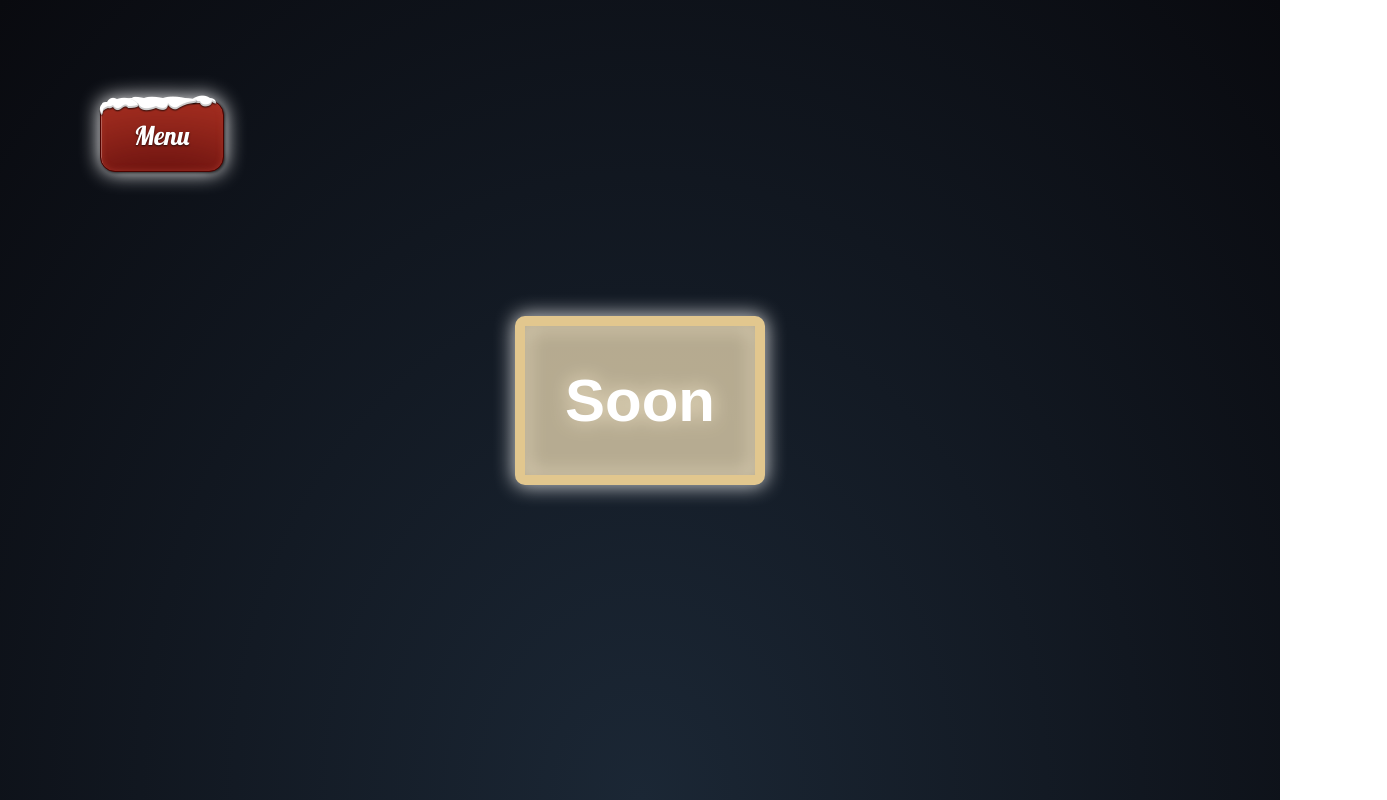
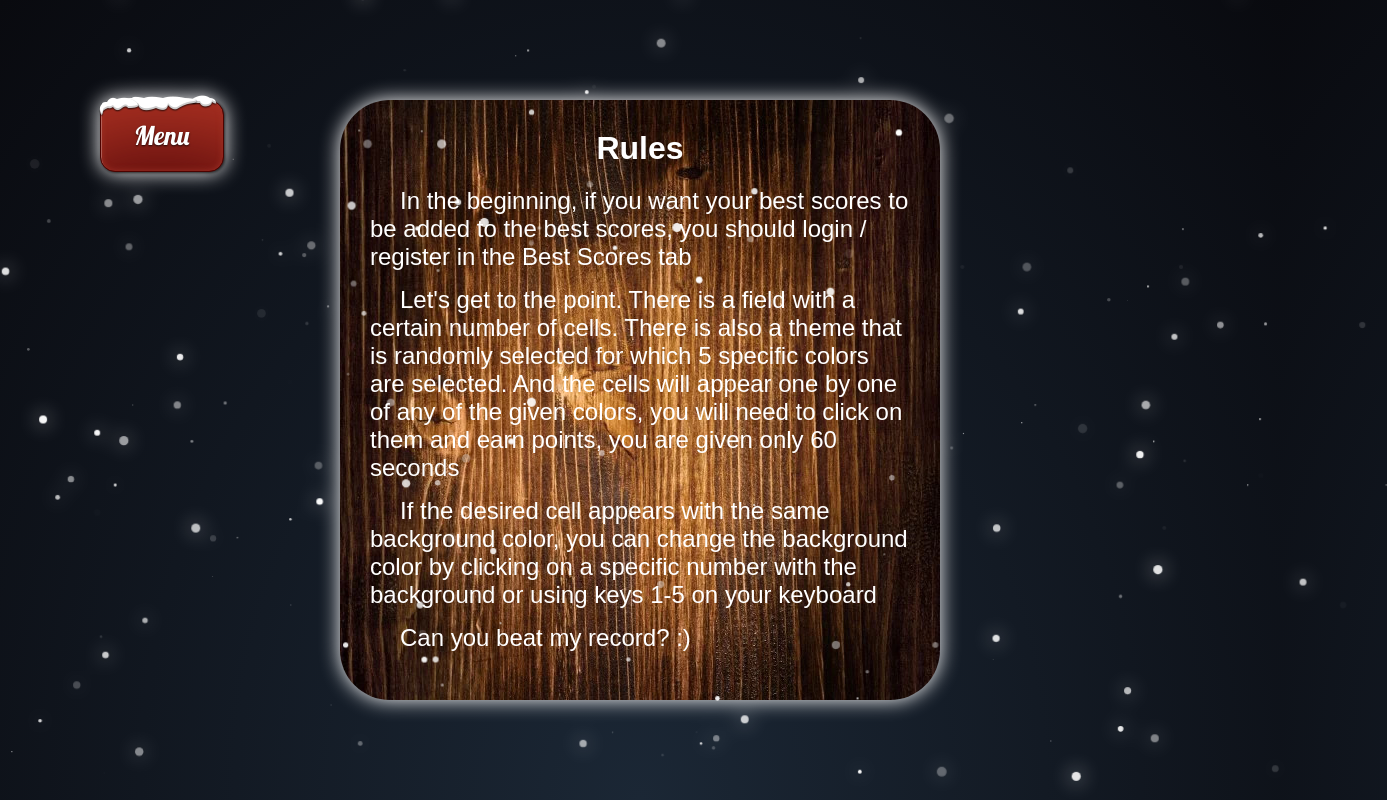
Before and after one commit to dansmht/Try-To-Get, a React (Create React App) app: page /rules in a window 1280 px wide. Shown: the whole page, 1387 px wide, since content can reach past the window. Built offline with nearby package versions, Linux system fonts and the light colour scheme.

Commit message:
Added tab Rules

```diff
--- a/src/App.js
+++ b/src/App.js
@@ -2,6 +2,7 @@ import React from 'react'
 import './App.css'
 import { Route, Switch } from 'react-router-dom'
 import Game from './components/Game/Game'
+import Rules from './components/Rules/Rules'
 import Menu from './components/Menu/Menu'
 import BestScoresContainer from './components/BestScores/BestScoresContainer'
 import Soon from './components/Soon/Soon'
@@ -12,8 +13,9 @@ const App = () => {
       <div className="container">
         <Switch>
           <Route exact path='/' component={Menu} />
-          <Route path='/game' component={Game} />
-          <Route path='/best' component={BestScoresContainer} />
+          <Route exact path='/game' component={Game} />
+          <Route exact path='/rules' component={Rules} />
+          <Route exact path='/best' component={BestScoresContainer} />
           <Route component={Soon} />
         </Switch>
       </div>
--- /dev/null
+++ b/src/components/Rules/Rules.css
@@ -0,0 +1,35 @@
+.rules-wrapper {
+  display: flex;
+  flex-direction: column;
+  justify-content: center;
+  align-items: center;
+  min-height: 100vh;
+}
+
+.rules {
+  position: relative;
+  width: 600px;
+  height: 600px;
+  padding: 30px;
+  color: #ffffff;
+  background: #3d2807 url('../../../src/assets/bg.jpg') no-repeat center center / cover;
+  border-radius: 50px;
+  overflow: auto;
+  font-size: 1.5rem;
+}
+
+.rules::-webkit-scrollbar {
+  width: 0;
+  background: transparent;
+}
+
+.rules h2 {
+  text-align: center;
+  font-size: 2rem;
+  margin-bottom: 20px;
+}
+
+.rules p {
+  margin: 15px 0;
+  text-indent: 30px;
+}
--- /dev/null
+++ b/src/components/Rules/Rules.js
@@ -0,0 +1,26 @@
+import React from 'react'
+import './Rules.css'
+import BackToMenu from '../BackToMenu/BackToMenu'
+import Snow from '../Snow/Snow'
+
+const Rules = () => {
+  return (
+    <div className='rules-wrapper'>
+      <BackToMenu />
+      <section className='rules'>
+        <h2>Rules</h2>
+        <p>In the beginning, if you want your best scores to be added to the best scores, you should login / register in
+          the Best Scores tab</p>
+        <p>Let's get to the point. There is a field with a certain number of cells. There is also a theme that is
+          randomly selected for which 5 specific colors are selected. And the cells will appear one by one of any of the
+          given colors, you will need to click on them and earn points, you are given only 60 seconds</p>
+        <p>If the desired cell appears with the same background color, you can change the background color by clicking
+          on a specific number with the background or using keys 1-5 on your keyboard</p>
+        <p>Can you beat my record? :)</p>
+      </section>
+      <Snow />
+    </div>
+  )
+}
+
+export default Rules
```
Also changed, not shown: firebase.json (deleted), 2 other files (tests, documents, lock files or other folders).
